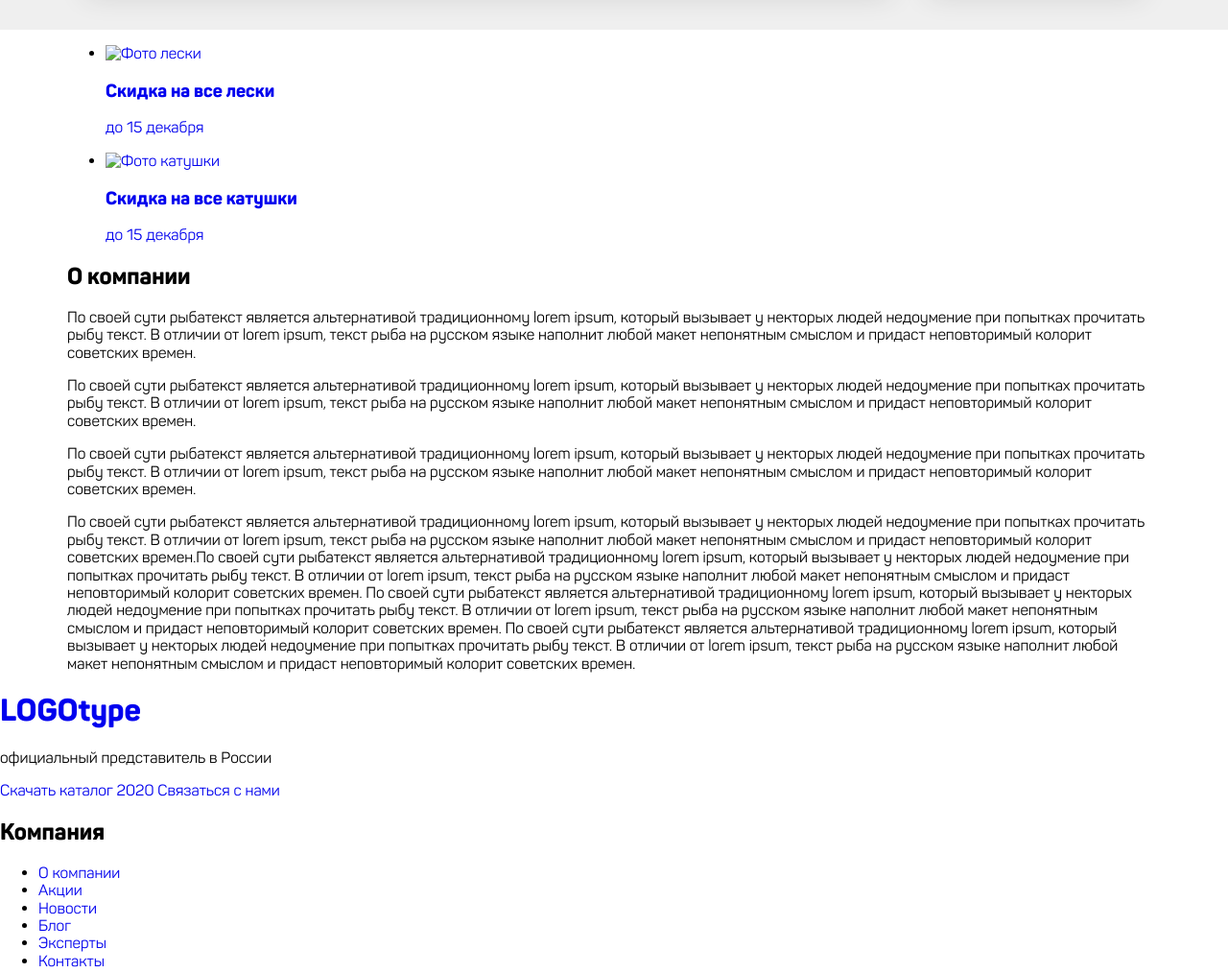
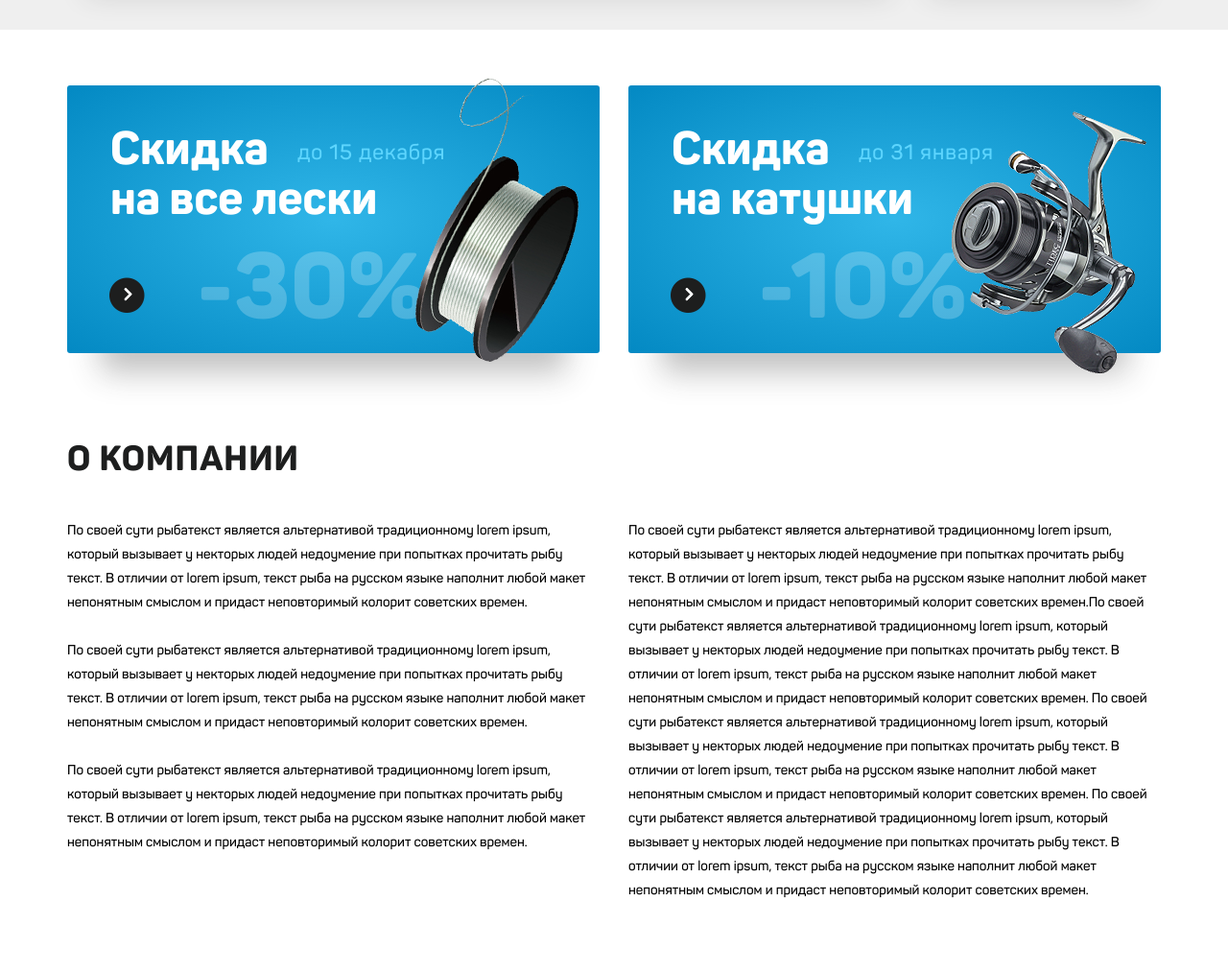
Before and after one commit to GrandVBA/test-fishing, a plain HTML site: page index.html in a window 1280 px wide. Shown: the part 3060-4074 px from the top of the page at 96% size. Drawn offline with Linux system fonts and the light colour scheme.

Commit message:
Finished styling about.scss

```diff
--- a/index.html
+++ b/index.html
@@ -414,16 +414,16 @@
 					<ul class="sale__list">
 						<li class="sale__item">
 							<a href="#" class="sale__link">
-								<img src="#" alt="Фото лески">
-								<h3 class="sale__title">Скидка на все лески</h3>
+								<h3 class="sale__title">Скидка<br> на все лески</h3>
 								<p class="sale__date">до 15 декабря</p>
+								<img src="img/content/leska.png" width="172px" height="297px" alt="Фото лески">
 							</a>
 						</li>
 						<li class="sale__item">
 							<a href="#" class="sale__link">
-								<img src="#" alt="Фото катушки">
-								<h3 class="sale__title">Скидка на все катушки</h3>
-								<p class="sale__date">до 15 декабря</p>
+								<h3 class="sale__title">Скидка<br> на катушки</h3>
+								<p class="sale__date">до 31 января</p>
+								<img src="img/content/katushka-action.png" width="203px" height="274px" alt="Фото катушки">
 							</a>
 						</li>
 					</ul>
@@ -432,13 +432,14 @@
 				<section class="about">
 					<h2 class="about__title">О компании</h2>
 					<div class="about__text">
-						<p>По своей сути рыбатекст является альтернативой традиционному lorem ipsum, который вызывает у некторых людей недоумение при попытках прочитать рыбу текст. В отличии от lorem ipsum, текст рыба на русском языке наполнит любой макет непонятным смыслом и придаст неповторимый колорит советских времен.</p>
-
-						<p>По своей сути рыбатекст является альтернативой традиционному lorem ipsum, который вызывает у некторых людей недоумение при попытках прочитать рыбу текст. В отличии от lorem ipsum, текст рыба на русском языке наполнит любой макет непонятным смыслом и придаст неповторимый колорит советских времен.</p>
-
-						<p>По своей сути рыбатекст является альтернативой традиционному lorem ipsum, который вызывает у некторых людей недоумение при попытках прочитать рыбу текст. В отличии от lorem ipsum, текст рыба на русском языке наполнит любой макет непонятным смыслом и придаст неповторимый колорит советских времен.</p>
-
-						<p>По своей сути рыбатекст является альтернативой традиционному lorem ipsum, который вызывает у некторых людей недоумение при попытках прочитать рыбу текст. В отличии от lorem ipsum, текст рыба на русском языке наполнит любой макет непонятным смыслом и придаст неповторимый колорит советских времен.По своей сути рыбатекст является альтернативой традиционному lorem ipsum, который вызывает у некторых людей недоумение при попытках прочитать рыбу текст. В отличии от lorem ipsum, текст рыба на русском языке наполнит любой макет непонятным смыслом и придаст неповторимый колорит советских времен. По своей сути рыбатекст является альтернативой традиционному lorem ipsum, который вызывает у некторых людей недоумение при попытках прочитать рыбу текст. В отличии от lorem ipsum, текст рыба на русском языке наполнит любой макет непонятным смыслом и придаст неповторимый колорит советских времен. По своей сути рыбатекст является альтернативой традиционному lorem ipsum, который вызывает у некторых людей недоумение при попытках прочитать рыбу текст. В отличии от lorem ipsum, текст рыба на русском языке наполнит любой макет непонятным смыслом и придаст неповторимый колорит советских времен.</p>
+						<div class="about__wrap">
+							<p>По своей сути рыбатекст является альтернативой традиционному lorem ipsum, который вызывает у некторых людей недоумение при попытках прочитать рыбу текст. В отличии от lorem ipsum, текст рыба на русском языке наполнит любой макет непонятным смыслом и придаст неповторимый колорит советских времен.</p>
+							<p>По своей сути рыбатекст является альтернативой традиционному lorem ipsum, который вызывает у некторых людей недоумение при попытках прочитать рыбу текст. В отличии от lorem ipsum, текст рыба на русском языке наполнит любой макет непонятным смыслом и придаст неповторимый колорит советских времен.</p>
+							<p>По своей сути рыбатекст является альтернативой традиционному lorem ipsum, который вызывает у некторых людей недоумение при попытках прочитать рыбу текст. В отличии от lorem ipsum, текст рыба на русском языке наполнит любой макет непонятным смыслом и придаст неповторимый колорит советских времен.</p>
+						</div>
+						<div class="about__wrap">
+							<p>По своей сути рыбатекст является альтернативой традиционному lorem ipsum, который вызывает у некторых людей недоумение при попытках прочитать рыбу текст. В отличии от lorem ipsum, текст рыба на русском языке наполнит любой макет непонятным смыслом и придаст неповторимый колорит советских времен.По своей сути рыбатекст является альтернативой традиционному lorem ipsum, который вызывает у некторых людей недоумение при попытках прочитать рыбу текст. В отличии от lorem ipsum, текст рыба на русском языке наполнит любой макет непонятным смыслом и придаст неповторимый колорит советских времен. По своей сути рыбатекст является альтернативой традиционному lorem ipsum, который вызывает у некторых людей недоумение при попытках прочитать рыбу текст. В отличии от lorem ipsum, текст рыба на русском языке наполнит любой макет непонятным смыслом и придаст неповторимый колорит советских времен. По своей сути рыбатекст является альтернативой традиционному lorem ipsum, который вызывает у некторых людей недоумение при попытках прочитать рыбу текст. В отличии от lorem ipsum, текст рыба на русском языке наполнит любой макет непонятным смыслом и придаст неповторимый колорит советских времен.</p>
+						</div>
 					</div>
 				</section>
 
--- /dev/null
+++ b/scss/_about.scss
@@ -0,0 +1,27 @@
+.about {
+  &__title {
+    font-size: 36px;
+    line-height: 25px;
+    font-weight: 700;
+    color: #1d1e1e;
+    text-transform: uppercase;
+    letter-spacing: 1px;
+
+    margin: 97px 0 0 0;
+  }
+  &__text {
+    display: flex;
+    justify-content: space-between;
+
+    margin: 50px 0 90px 0;
+  }
+  &__wrap {
+    width: 555px;
+    p {
+      font-size: 14px;
+      line-height: 25px;
+      font-weight: 500;
+      margin: 0 0 25px 0;
+    }
+  }
+}
--- a/scss/_hits.scss
+++ b/scss/_hits.scss
@@ -59,7 +59,6 @@
   }
   &__star {
     display: flex;
-    //justify-content: space-between;
     width: 90px;
     height: 20px;
 
@@ -150,8 +149,7 @@
   }
 }
 
-.collection__item--sale{
-  //position: relative;
+.collection__item--sale {
   .collection__wrap {
     position: relative;
     &::after {
@@ -182,7 +180,6 @@
     position: relative;
     &::after {
       position: absolute;
-      //content: '6200 р.';
 
       width: 65px;
       height: 16px;
@@ -198,7 +195,6 @@
     }
     &::before {
       position: absolute;
-      //content: 'Ваш выгода 3 200 р.';
 
       width: 125px;
       height: 17px;
--- /dev/null
+++ b/scss/_sale.scss
@@ -0,0 +1,99 @@
+.sale {
+  &__list {
+    display: flex;
+    justify-content: space-between;
+
+    list-style: none;
+    padding: 0;
+    margin: 58px 0 0 0;
+  }
+  &__item {
+    box-shadow: 0px 55px 30px -35px rgba(50, 50, 50, 0.3);
+    transition: all 0.4s;
+    &:hover {
+      box-shadow: 0px 65px 30px -45px rgba(50, 50, 50, 0.7);
+    }
+
+    &:first-child {
+      img {
+        margin: -8px 21px 0 0;
+        z-index: 1;
+      }
+    }
+    &:last-child {
+      img {
+        margin: 27px 15px 0 0;
+        z-index: 1;
+      }
+    }
+  }
+  &__link {
+    position: relative;
+    display: flex;
+    justify-content: space-between;
+
+    width: 555px;
+    height: 279px;
+
+    background: radial-gradient(#30b6e8, #0389c3);
+    border-radius: 3px;
+    &::before {
+      position: absolute;
+      content: '';
+
+      width: 39px;
+      height: 39px;
+
+      top: 199px;
+      left: 43px;
+
+      background: url("../img/decor/arrow-point-to-right-circle-big.png") no-repeat center;
+    }
+    &::after {
+      position: absolute;
+
+      font-size: 95px;
+      line-height: 130px;
+      font-weight: 700;
+      opacity: 0.22;
+      color: #ffffff;
+
+      width: 240px;
+      height: 80px;
+
+      top: 145px;
+      left: 135px;
+    }
+  }
+  &__item:first-child .sale__link::after {
+    content: '-30%';
+  }
+  &__item:last-child .sale__link::after {
+    content: '-10%';
+  }
+  &__title {
+    font-size: 48px;
+    line-height: 52px;
+    font-weight: 700;
+    color: #ffffff;
+
+    width: 300px;
+    height: 100px;
+
+    margin: 40px 0 0 45px;
+  }
+  &__date {
+    position: absolute;
+
+    font-size: 22px;
+    line-height: 30px;
+    font-weight: 500;
+    color: #5dd5fe;
+    letter-spacing: 1px;
+
+    top: 55px;
+    left: 240px;
+
+    margin: 0;
+  }
+}
--- a/scss/style.scss
+++ b/scss/style.scss
@@ -1 +1 @@
-@import "_scaffolding.scss", "_header.scss", "_menu.scss", "_quick-links.scss", "_hits.scss", "_news.scss", "_subscribe.scss";
+@import "_scaffolding.scss", "_header.scss", "_menu.scss", "_quick-links.scss", "_hits.scss", "_news.scss", "_subscribe.scss", "_sale.scss", "_about.scss";
```
Also changed, not shown: css/style.css, img/decor/arrow-point-to-right-circle-big.png (added), 1 other file.
